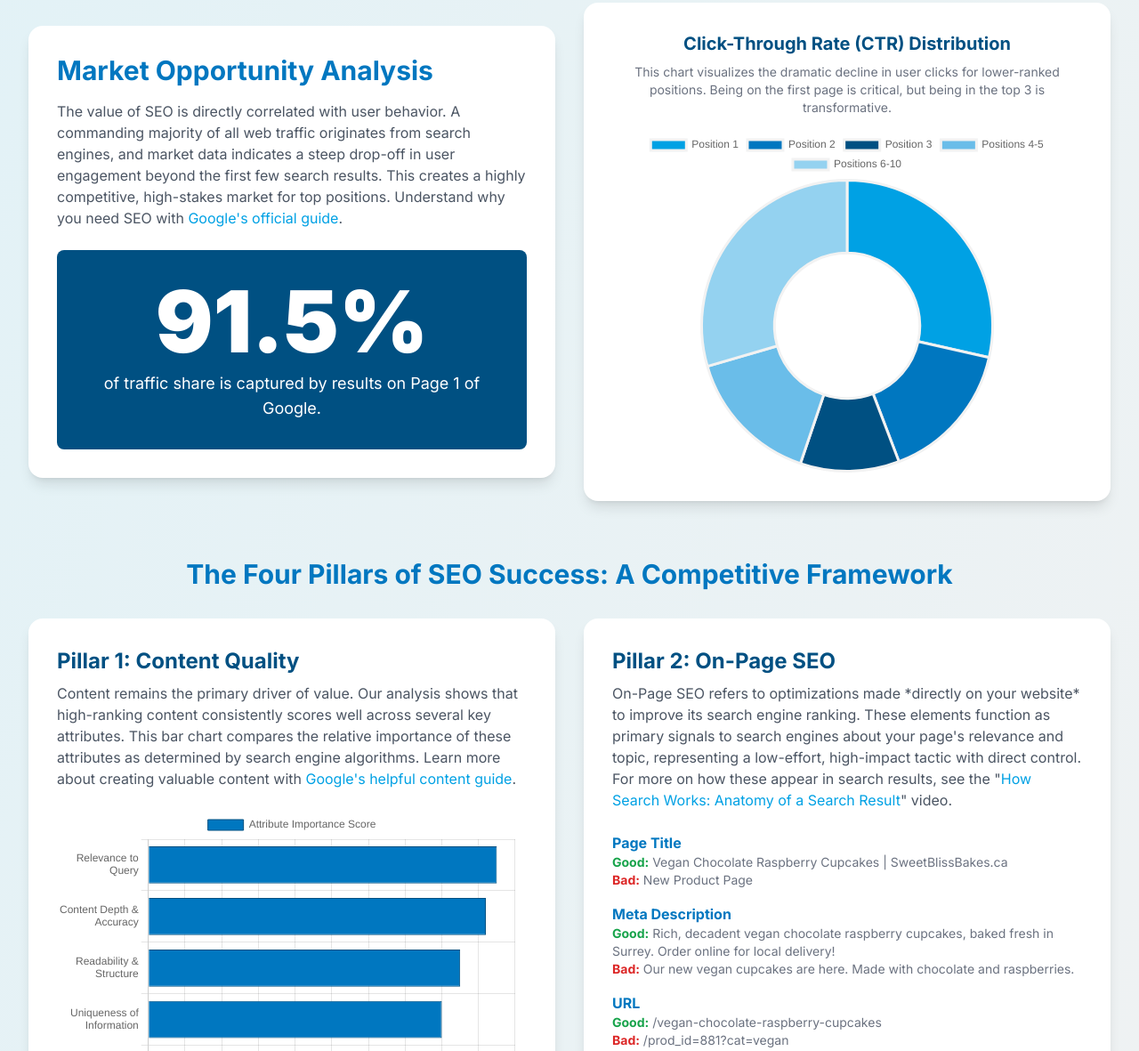
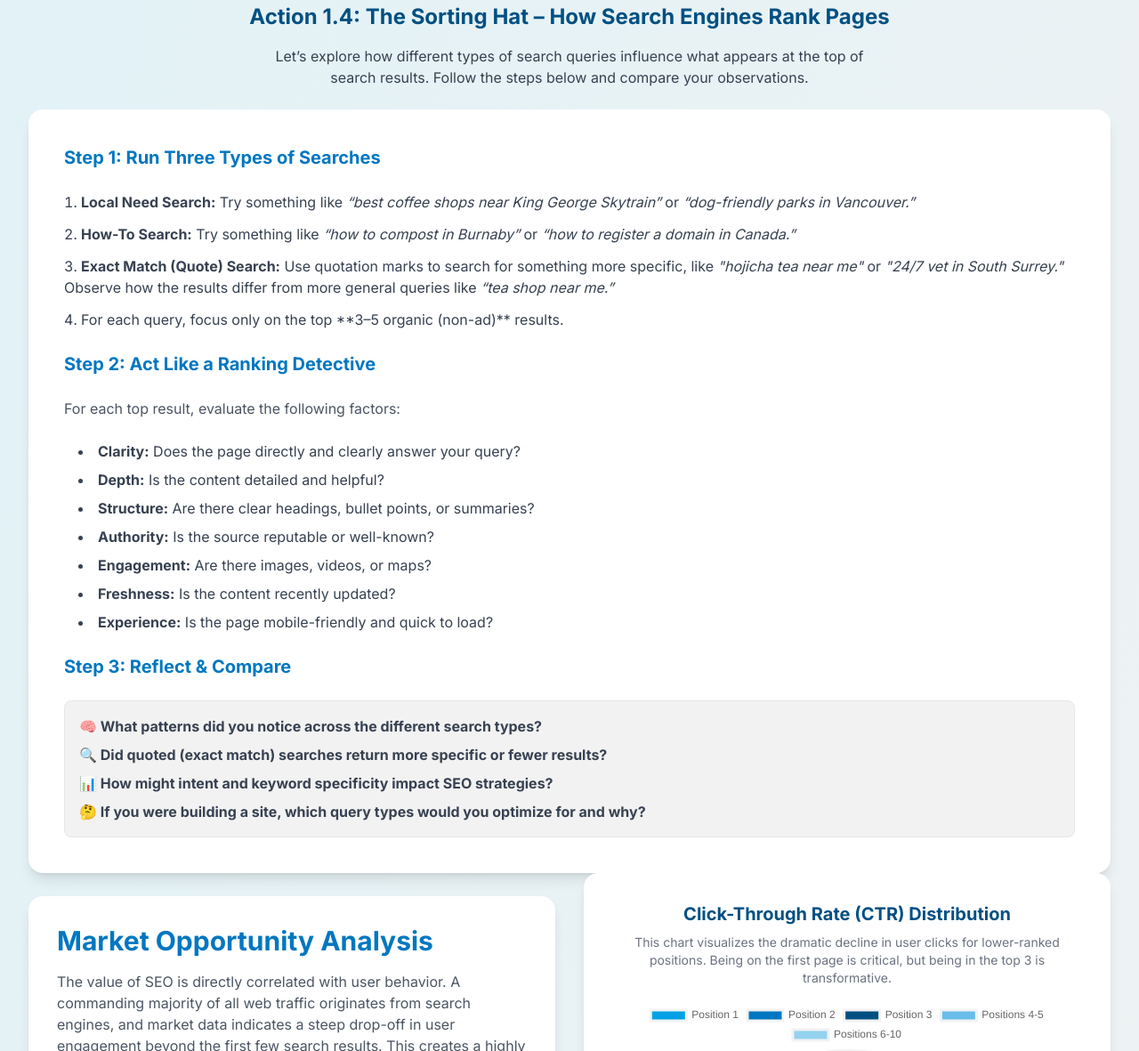
Before and after one commit to pritiyadav888/search_engine_optimization, a plain HTML site: page week_1.html in a window 1280 px wide. Shown: the part 1065-2246 px from the top of the page at 89% size. Drawn offline with nearby package versions, Linux system fonts and the light colour scheme.

Commit message:
Add files via upload

```diff
--- a/week_1.html
+++ b/week_1.html
@@ -206,7 +206,120 @@
           </div>
         </div>
       </section>
+      <!-- Action 1.4: Search Engine Ranking Analysis Activity -->
+      <section>
+        <!-- Action 1.4: Search Engine Ranking Activity -->
+        <div class="mt-12">
+          <h3 class="text-2xl font-bold text-[#005082] text-center mb-4">
+            Action 1.4: The Sorting Hat – How Search Engines Rank Pages
+          </h3>
+          <p class="text-base text-gray-700 text-center max-w-2xl mx-auto mb-6">
+            Let’s explore how different types of search queries influence what
+            appears at the top of search results. Follow the steps below and
+            compare your observations.
+          </p>
 
+          <div class="bg-white rounded-2xl shadow-lg p-6 md:p-10 space-y-6">
+            <h4 class="text-xl font-semibold text-[#0077C0] mb-2">
+              Step 1: Run Three Types of Searches
+            </h4>
+            <ul
+              class="list-decimal list-inside text-gray-700 text-base space-y-3"
+            >
+              <li>
+                <strong>Local Need Search:</strong> Try something like
+                <em>“best coffee shops near King George Skytrain”</em> or
+                <em>“dog-friendly parks in Vancouver.”</em>
+              </li>
+              <li>
+                <strong>How-To Search:</strong> Try something like
+                <em>“how to compost in Burnaby”</em> or
+                <em>“how to register a domain in Canada.”</em>
+              </li>
+              <li>
+                <strong>Exact Match (Quote) Search:</strong> Use quotation marks
+                to search for something more specific, like
+                <em>"hojicha tea near me"</em> or
+                <em>"24/7 vet in South Surrey."</em> Observe how the results
+                differ from more general queries like
+                <em>“tea shop near me.”</em>
+              </li>
+              <li>
+                For each query, focus only on the top **3–5 organic (non-ad)**
+                results.
+              </li>
+            </ul>
+
+            <h4 class="text-xl font-semibold text-[#0077C0] mt-6">
+              Step 2: Act Like a Ranking Detective
+            </h4>
+            <p class="text-gray-600 text-base mb-4">
+              For each top result, evaluate the following factors:
+            </p>
+            <ul
+              class="list-disc list-inside space-y-2 text-gray-700 text-base ml-4"
+            >
+              <li>
+                <strong>Clarity:</strong> Does the page directly and clearly
+                answer your query?
+              </li>
+              <li>
+                <strong>Depth:</strong> Is the content detailed and helpful?
+              </li>
+              <li>
+                <strong>Structure:</strong> Are there clear headings, bullet
+                points, or summaries?
+              </li>
+              <li>
+                <strong>Authority:</strong> Is the source reputable or
+                well-known?
+              </li>
+              <li>
+                <strong>Engagement:</strong> Are there images, videos, or maps?
+              </li>
+              <li>
+                <strong>Freshness:</strong> Is the content recently updated?
+              </li>
+              <li>
+                <strong>Experience:</strong> Is the page mobile-friendly and
+                quick to load?
+              </li>
+            </ul>
+
+            <h4 class="text-xl font-semibold text-[#0077C0] mt-6">
+              Step 3: Reflect & Compare
+            </h4>
+            <div
+              class="bg-[#F2F2F2] rounded-lg p-4 border border-gray-200 text-gray-700 text-base space-y-2"
+            >
+              <p>
+                <strong
+                  >🧠 What patterns did you notice across the different search
+                  types?</strong
+                >
+              </p>
+              <p>
+                <strong
+                  >🔍 Did quoted (exact match) searches return more specific or
+                  fewer results?</strong
+                >
+              </p>
+              <p>
+                <strong
+                  >📊 How might intent and keyword specificity impact SEO
+                  strategies?</strong
+                >
+              </p>
+              <p>
+                <strong
+                  >🤔 If you were building a site, which query types would you
+                  optimize for and why?</strong
+                >
+              </p>
+            </div>
+          </div>
+        </div>
+      </section>
       <section id="why-seo-matters" class="mb-16">
         <div class="grid grid-cols-1 md:grid-cols-2 gap-8 items-center">
           <div class="bg-white rounded-2xl shadow-lg p-6 md:p-8">
```
